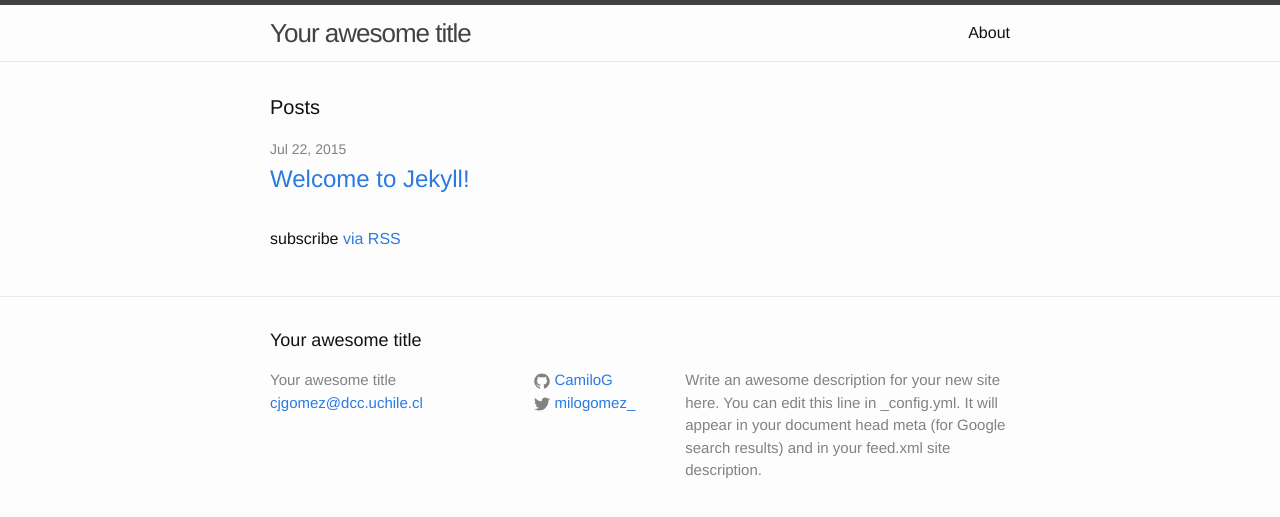
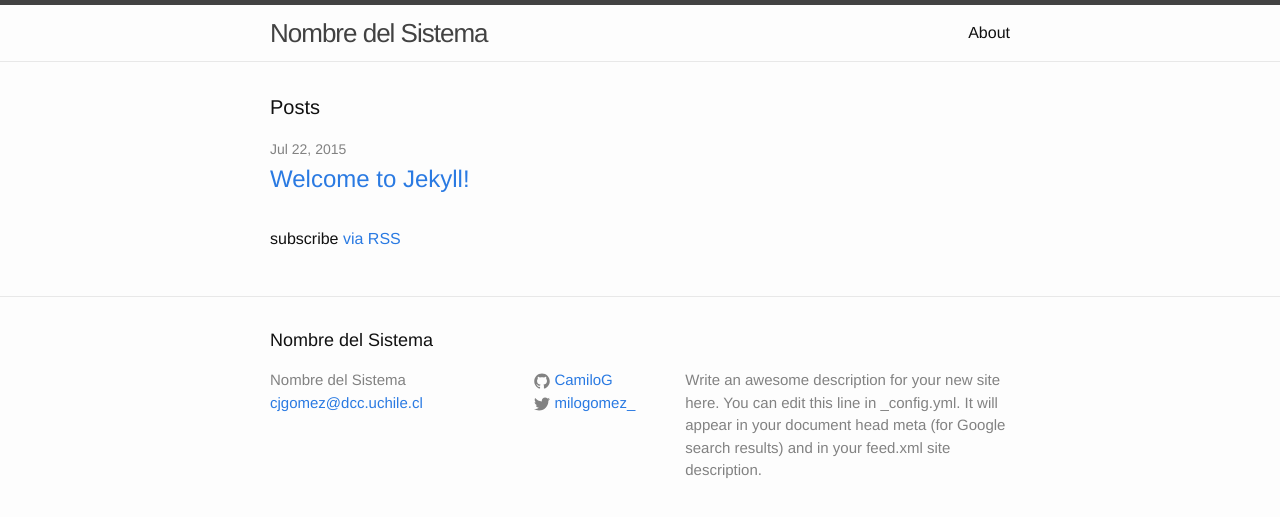
Before and after one commit to CamiloG/camilog.github.io, a Jekyll site: the page built from index.html, in a window 1280 px wide. Shown: the top 517 px of the page. Built offline with Jekyll 4.4.1, drawn with Linux system fonts in a browser that asks for light colours.

Commit message:
Probando configuraciones

```diff
--- a/_config.yml
+++ b/_config.yml
@@ -1,12 +1,12 @@
 # Site settings
-title: Your awesome title
+title: Nombre del Sistema
 email: cjgomez@dcc.uchile.cl
 description: > # this means to ignore newlines until "baseurl:"
   Write an awesome description for your new site here. You can edit this
   line in _config.yml. It will appear in your document head meta (for
   Google search results) and in your feed.xml site description.
 baseurl: "" # the subpath of your site, e.g. /blog/
-url: "http://yourdomain.com" # the base hostname & protocol for your site
+url: "https://camilog.github.io" # the base hostname & protocol for your site
 twitter_username: milogomez_
 github_username:  CamiloG
 
```
